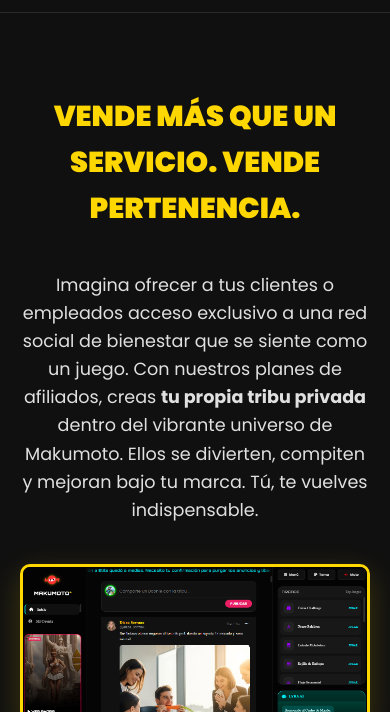
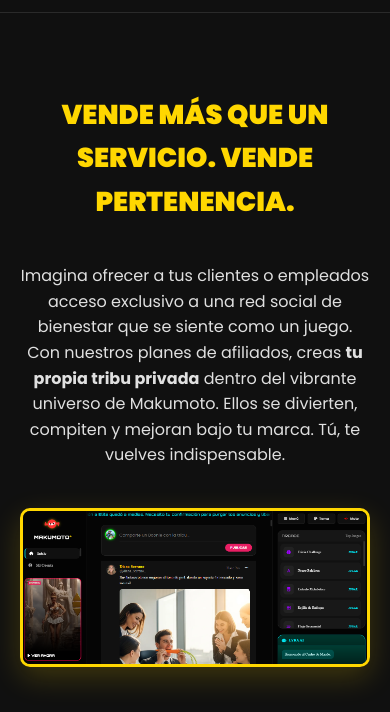
Before and after one commit to Gaox-rgb/afiliados, a plain HTML site: page index.html in a window 390 px wide. Shown: the part 100-812 px from the top of the page. Drawn offline with Linux system fonts and the light colour scheme; no server answers.

```diff
--- a/index.html
+++ b/index.html
@@ -428,8 +428,9 @@
     /* --- RESPONSIVIDAD GENERAL --- */
     @media (max-width: 768px) {
         .titulo-letal { font-size: 2.3rem; }
-        .titulo-seccion { font-size: 1.8rem; }
-        .texto-manifiesto { font-size: 1.1rem; } /* Ajuste de calibre para móviles */
+        .titulo-seccion { font-size: 1.7rem; } /* Calibre reducido para evitar rupturas */
+        .texto-manifiesto { font-size: 1.0rem; } /* Calibre reducido para móviles */
+        .nota-triaje { font-size: 0.9rem; } /* Reducción de subtítulo */
         .triage-btn { padding: 15px 20px; font-size: 1rem; }
         .cta-button-grande { padding: 15px 30px; font-size: 1.2rem; }
         #fomo-container { left: 10px; bottom: 10px; width: calc(100% - 20px); }
```
